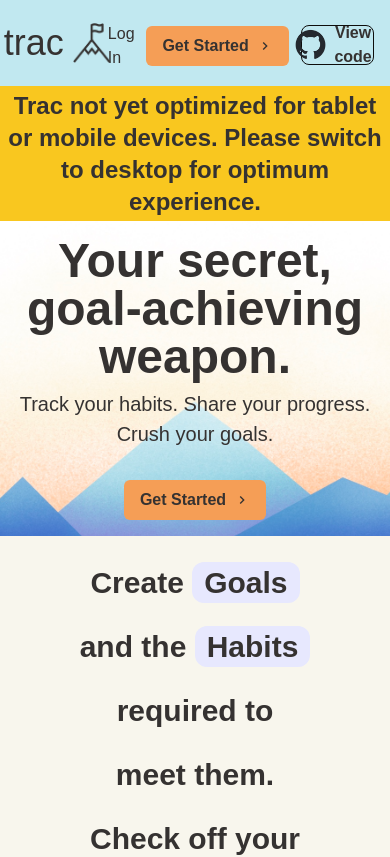
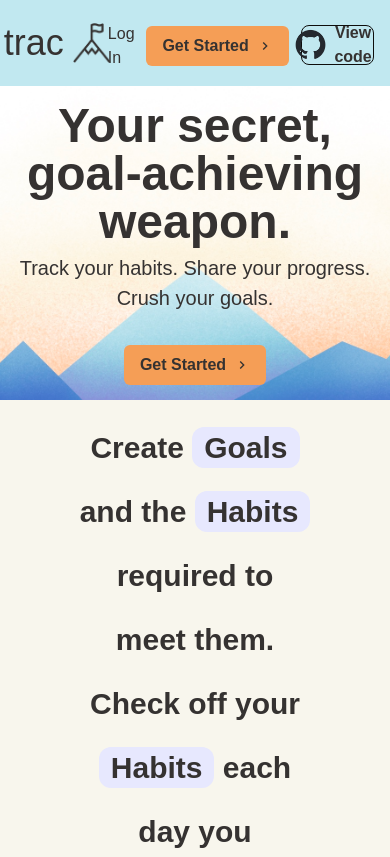
Before and after one commit to dyazdani/trac, a React (Vite) app: page / in a window 390 px wide. Shown: the top 857 px of the page. Built offline with nearby package versions, Linux system fonts and the light colour scheme; a web font is replaced by a local one.

Commit message:
removed responsiveness warning banner from LandingPage.tsx

```diff
--- a/src/client/components/LandingPage.tsx
+++ b/src/client/components/LandingPage.tsx
@@ -12,9 +12,6 @@ import {
     ListIcon,
     Text,
     Highlight,
-    Show,
-    Hide,
-    HStack
 } from "@chakra-ui/react";
 import AppHeader from "./AppHeader.js";
 import {
@@ -31,38 +28,6 @@ const LandingPage = () => {
             minHeight="100vh"
         >
             <AppHeader isBannerDisplayed={false}/>
-            <Hide below="md">
-                <Show breakpoint="(max-height: 565px)">
-                    <Heading
-                    as="h1"
-                    size="lg"
-                    textAlign="center"
-                    backgroundColor="gold.400"
-                    padding="1vw"
-                    position="sticky"
-                    top="75px"
-                    zIndex={1000}
-                    >
-                    Trac not yet optimized for tablet or mobile devices. Please switch to desktop for optimum experience.
-                    </Heading>
-                </Show>
-            </Hide>
-            <Show
-                below="md"
-            >
-                <Heading
-                    as="h1"
-                    size="lg"
-                    textAlign="center"
-                    backgroundColor="gold.400"
-                    padding="1vw"
-                    position="sticky"
-                    top="75px"
-                    zIndex={1000}
-                >
-                    Trac not yet optimized for tablet or mobile devices. Please switch to desktop for optimum experience.
-                </Heading>
-            </Show>
             <Flex
                 direction="column"
             >
```
